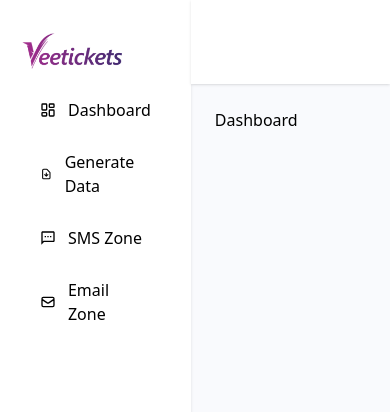
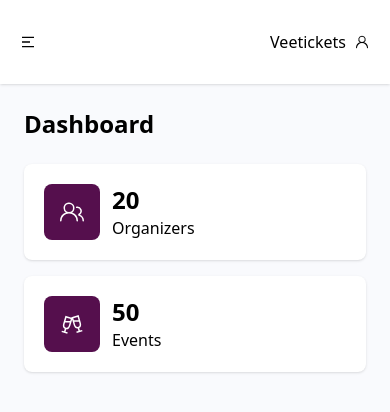
Before and after one commit to koffie99/event-data-center, a Next.js app: page /portal in a window 390 px wide. Shown: the top 412 px of the page. Built offline with nearby package versions, Linux system fonts and the light colour scheme.

Commit message:
main layout made responsive

```diff
--- a/app/(modules)/Dashboard.jsx
+++ b/app/(modules)/Dashboard.jsx
@@ -1,7 +1,18 @@
 import React from "react"
+import dashdata from "../data/dashdata"
+import DashCard from "../uibits/DashCard"
 
 const Dashboard = () => {
-  return <div>Dashboard</div>
+  return (
+    <div>
+      <h2 className="font-bold text-2xl">Dashboard</h2>
+      <div className="mt-6 grid md:grid-cols-3 lg:grid-cols-3 grid-cols-1 gap-4 w-full">
+        {dashdata.map((dash) => (
+          <DashCard Icon={dash.icon} title={dash.title} value={dash.value} />
+        ))}
+      </div>
+    </div>
+  )
 }
 
 export default Dashboard
--- a/app/(screens)/portal/page.jsx
+++ b/app/(screens)/portal/page.jsx
@@ -9,6 +9,8 @@ import Dashboard from "@/app/(modules)/Dashboard"
 import Generate from "@/app/(modules)/Generate"
 import SMS from "@/app/(modules)/SMS"
 import Email from "@/app/(modules)/Email"
+import { RiMenu2Fill } from "react-icons/ri"
+import { GoPerson } from "react-icons/go"
 
 const Portal = () => {
   let myPage
@@ -42,7 +44,7 @@ const Portal = () => {
   return (
     <div className="flex bg-[#f9fafd] min-h-screen">
       {/* sidenav */}
-      <div className="flex-[0.2] bg-white p-8 shadow">
+      <div className="flex-[0.2] bg-white p-8 shadow lg:block md:block hidden">
         <Image
           width={100}
           height={100}
@@ -91,9 +93,17 @@ const Portal = () => {
       </div>
 
       {/* rightside content */}
-      <div className="flex-[0.8]">
+      <div className="md:flex-[0.8] lg:flex-[0.8] flex-1">
         {/* top nav */}
-        <div className="h-[10vh] bg-white shadow w-full"></div>
+        <div className="h-[10vh] bg-white shadow w-full flex items-center justify-between px-5">
+          <div>
+            <RiMenu2Fill />
+          </div>
+          <div className="flex items-center gap-2">
+            <p>Veetickets</p>
+            <GoPerson />
+          </div>
+        </div>
 
         {/* content area */}
         <div className="p-6">{customPage()}</div>
--- /dev/null
+++ b/app/data/dashdata.js
@@ -0,0 +1,19 @@
+import { GoPeople } from "react-icons/go"
+import { LiaGlassCheersSolid } from "react-icons/lia"
+
+const dashdata = [
+  {
+    id: 1,
+    title: "Organizers",
+    value: 20,
+    icon: GoPeople,
+  },
+  {
+    id: 2,
+    title: "Events",
+    value: 50,
+    icon: LiaGlassCheersSolid,
+  },
+]
+
+export default dashdata
--- /dev/null
+++ b/app/uibits/DashCard.jsx
@@ -0,0 +1,17 @@
+import React from "react"
+
+const DashCard = ({ Icon, value, title }) => {
+  return (
+    <div className="bg-white p-5 rounded-lg shadow flex gap-3">
+      <div className="bg-[#550f4d] text-white p-4 rounded-lg">
+        {Icon && <Icon className="text-2xl" />}
+      </div>
+      <div className="flex flex-col">
+        <h2 className="text-2xl font-bold">{value}</h2>
+        <p>{title}</p>
+      </div>
+    </div>
+  )
+}
+
+export default DashCard
```
